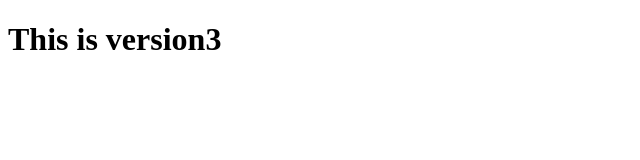
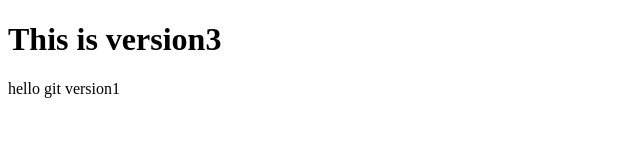
Before and after one commit to VrushaliMandee/myrepo, a plain HTML site: page Index.html in a window 1280 px wide. Shown: the whole page, without its empty margins (0-640 px from the left). Drawn offline with Linux system fonts and the light colour scheme.

Commit message:
changes done

```diff
--- a/Index.html
+++ b/Index.html
@@ -7,6 +7,6 @@
 </head>
 <body>
     <h1>This is version3 </h1>
-
+    hello git version1
 </body>
 </html>
```
